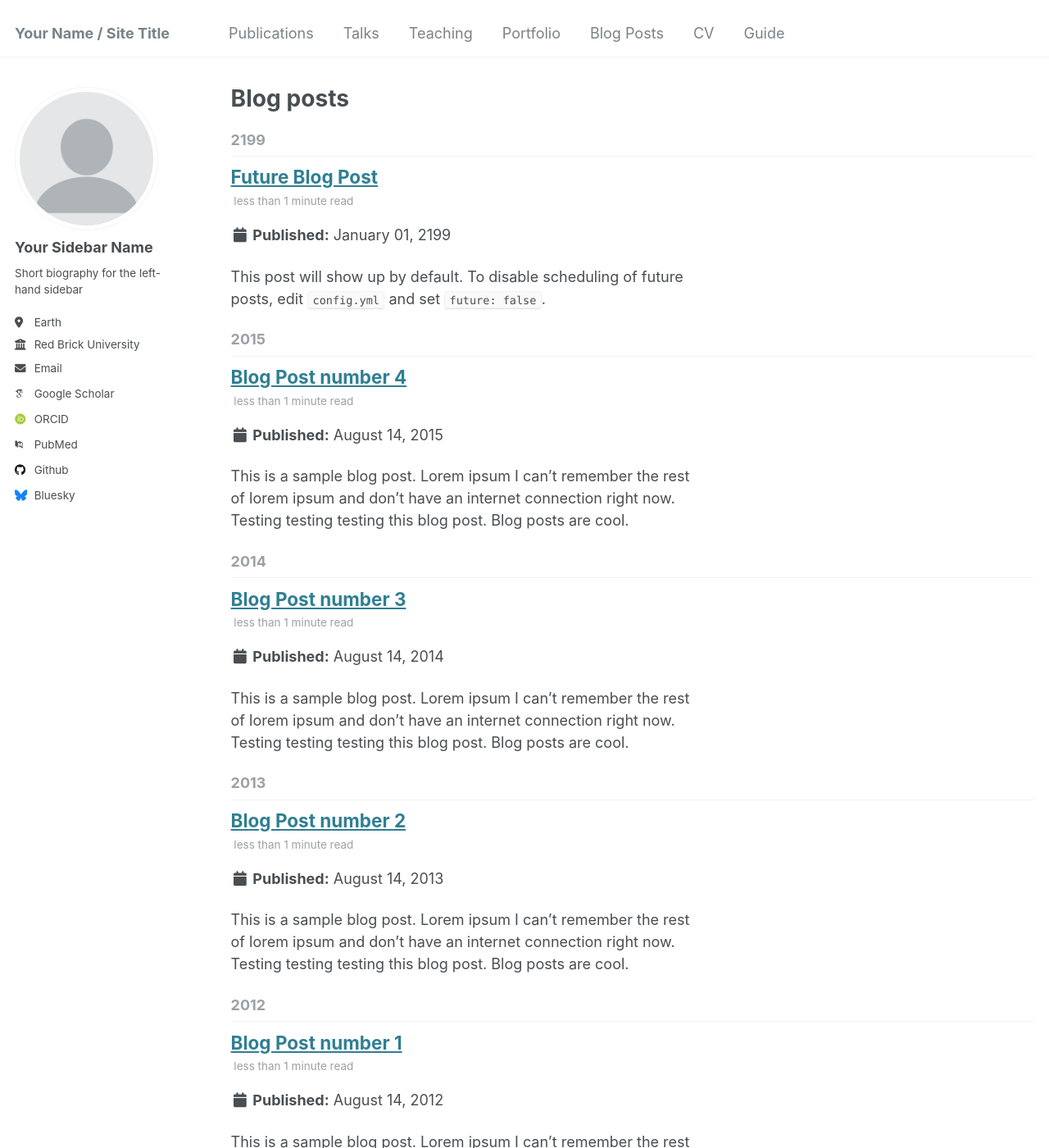
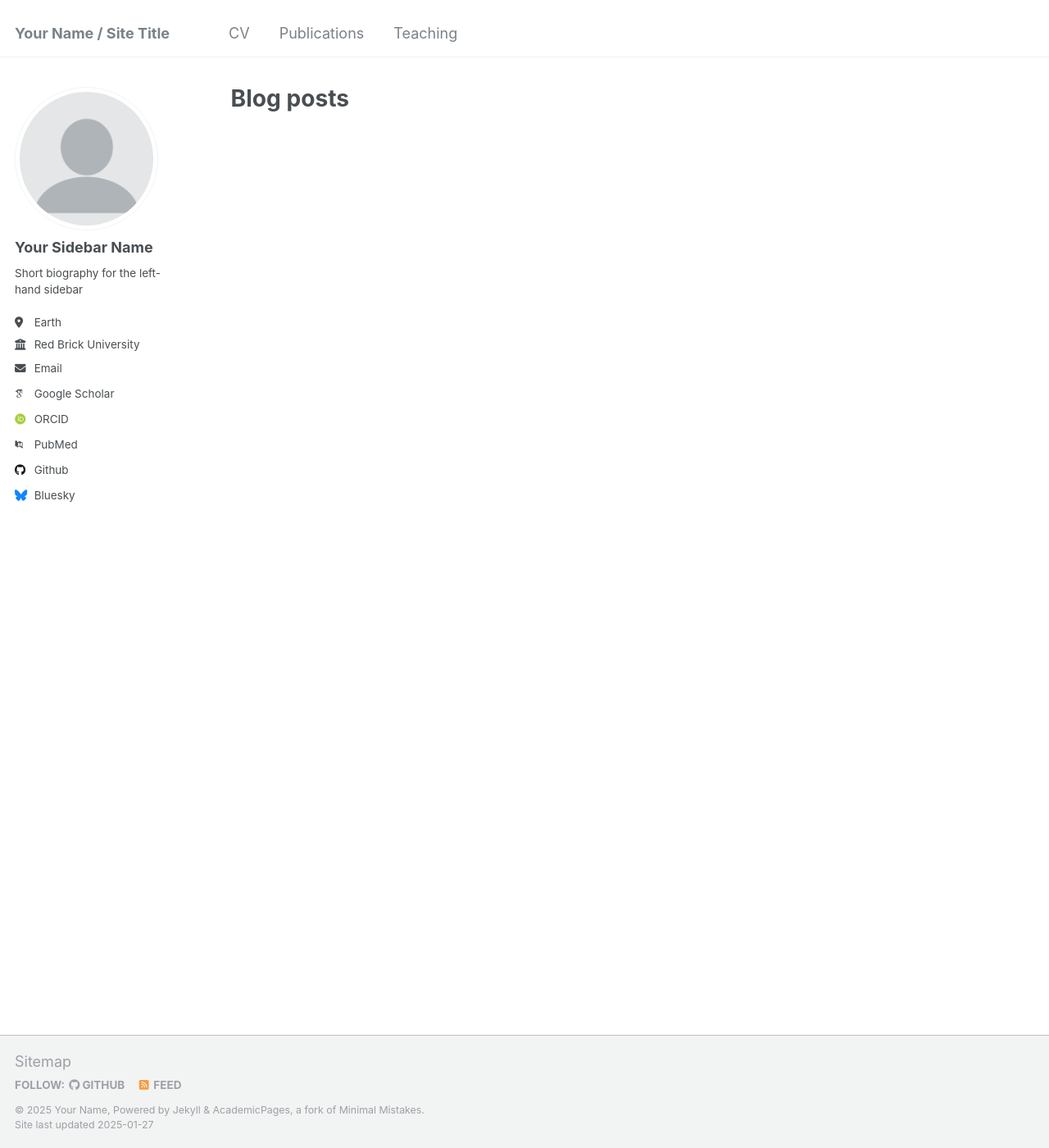
Before and after one commit to celinatreuillier/celinatreuillier.github.io, a Jekyll site: the page built from _pages/year-archive.html, in a window 1280 px wide and 1400 px high. Shown: the whole window at 82% size. Built offline with Jekyll 4.4.1, drawn with Linux system fonts in a browser that asks for light colours; some web fonts are replaced; some of the changed text lies outside the part shown.

Commit message:
màj page accueil

```diff
--- a/_posts/2012-08-14-blog-post-1.md
+++ /dev/null
@@ -1,20 +0,0 @@
----
-title: 'Blog Post number 1'
-date: 2012-08-14
-permalink: /posts/2012/08/blog-post-1/
-tags:
-  - cool posts
-  - category1
-  - category2
----
-
-This is a sample blog post. Lorem ipsum I can't remember the rest of lorem ipsum and don't have an internet connection right now. Testing testing testing this blog post. Blog posts are cool.
-
-Headings are cool
-======
-
-You can have many headings
-======
-
-Aren't headings cool?
-------
--- a/_posts/2013-08-14-blog-post-2.md
+++ /dev/null
@@ -1,20 +0,0 @@
----
-title: 'Blog Post number 2'
-date: 2013-08-14
-permalink: /posts/2013/08/blog-post-2/
-tags:
-  - cool posts
-  - category1
-  - category2
----
-
-This is a sample blog post. Lorem ipsum I can't remember the rest of lorem ipsum and don't have an internet connection right now. Testing testing testing this blog post. Blog posts are cool.
-
-Headings are cool
-======
-
-You can have many headings
-======
-
-Aren't headings cool?
-------
--- a/_posts/2014-08-14-blog-post-3.md
+++ /dev/null
@@ -1,20 +0,0 @@
----
-title: 'Blog Post number 3'
-date: 2014-08-14
-permalink: /posts/2014/08/blog-post-3/
-tags:
-  - cool posts
-  - category1
-  - category2
----
-
-This is a sample blog post. Lorem ipsum I can't remember the rest of lorem ipsum and don't have an internet connection right now. Testing testing testing this blog post. Blog posts are cool.
-
-Headings are cool
-======
-
-You can have many headings
-======
-
-Aren't headings cool?
-------
--- a/_posts/2199-01-01-future-post.md
+++ /dev/null
@@ -1,11 +0,0 @@
----
-title: 'Future Blog Post'
-date: 2199-01-01
-permalink: /posts/2012/08/blog-post-4/
-tags:
-  - cool posts
-  - category1
-  - category2
----
-
-This post will show up by default. To disable scheduling of future posts, edit `config.yml` and set `future: false`.
```
Also changed, not shown: _data/navigation.yml (+11 -11 lines), _pages/about.md (+23 -39 lines), _posts/2015-08-14-blog-post-4.md (deleted, +0 -20 lines), _publications/2010-10-01-paper-title-number-2.md (deleted, +0 -14 lines), _publications/2015-10-01-paper-title-number-3.md (deleted, +0 -14 lines), _publications/2024-02-17-paper-title-number-4.md (deleted, +0 -13 lines), _talks/2012-03-01-talk-1.md (deleted, +0 -11 lines), _talks/2013-03-01-tutorial-1.md (deleted, +0 -13 lines), _talks/2014-02-01-talk-2.md (deleted, +0 -13 lines), _talks/2014-03-01-talk-3.md (deleted, +0 -11 lines).
